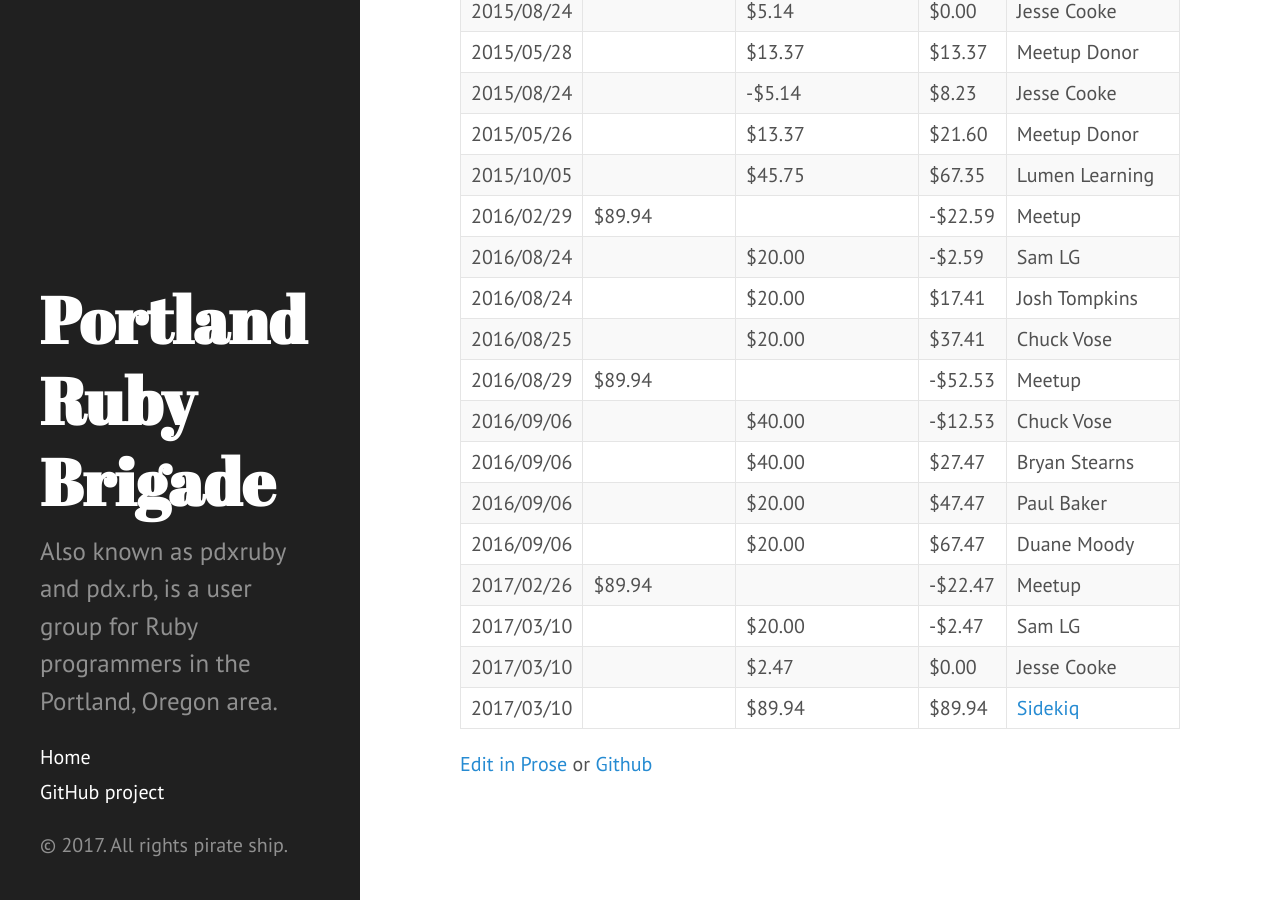
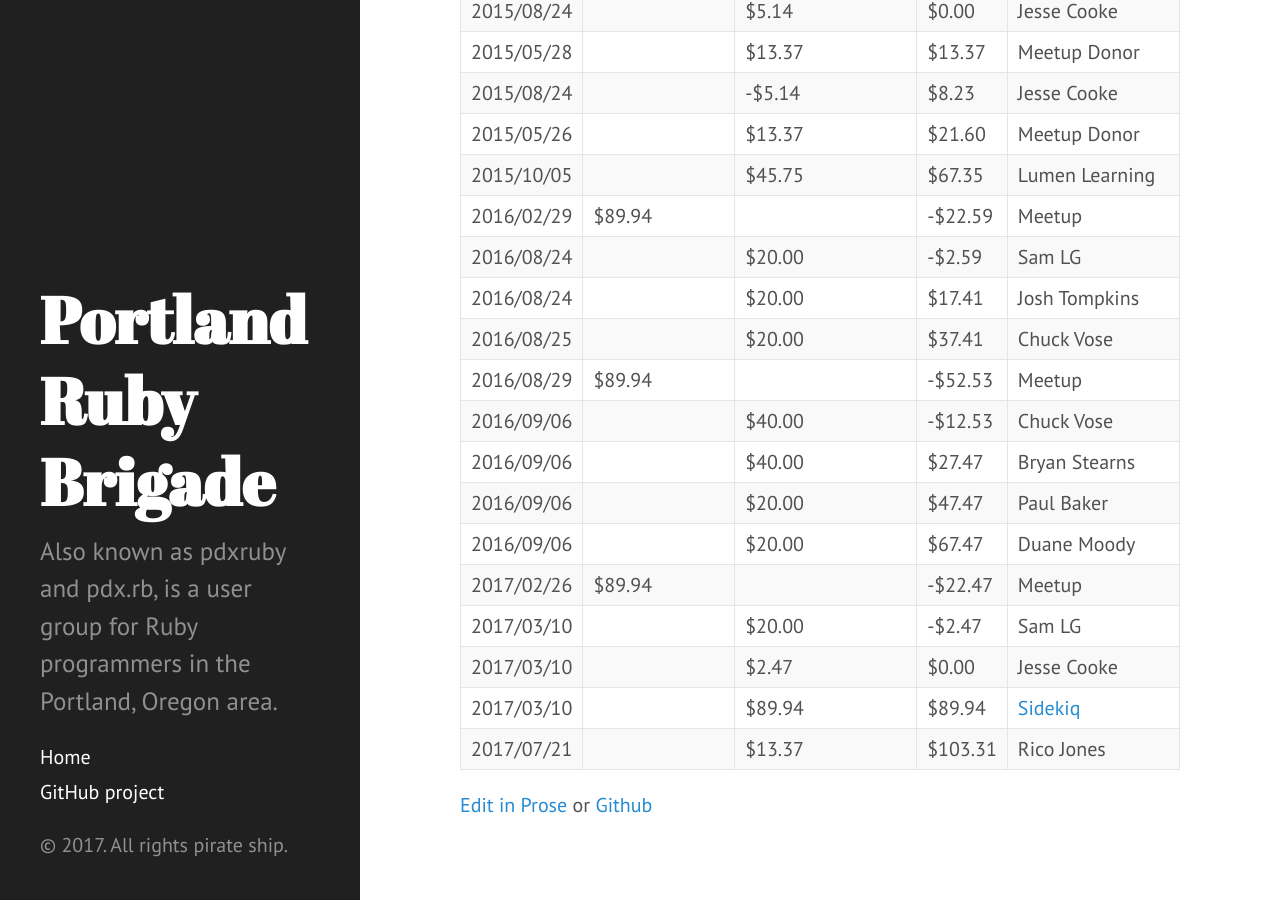
Before and after one commit to pdxruby/pdxruby.github.io, a Jekyll site: the page built from contributions.md, in a window 1280 px wide and 900 px high, scrolled down 555 px. Built offline with Jekyll 4.4.1, drawn with Linux system fonts in a browser that asks for light colours.

Commit message:
Thanks @toasterlovin!

```diff
--- a/contributions.md
+++ b/contributions.md
@@ -33,3 +33,4 @@ A log for contributions and some expenses.
 | 2017/03/10 |                | $20.00            | -$2.47    | Sam LG                              |
 | 2017/03/10 |                | $2.47             | $0.00     | Jesse Cooke                         |
 | 2017/03/10 |                | $89.94            | $89.94    | [Sidekiq](http://sidekiq.org/)      |
+| 2017/07/21 |                | $13.37            | $103.31   | Rico Jones                          |
```
